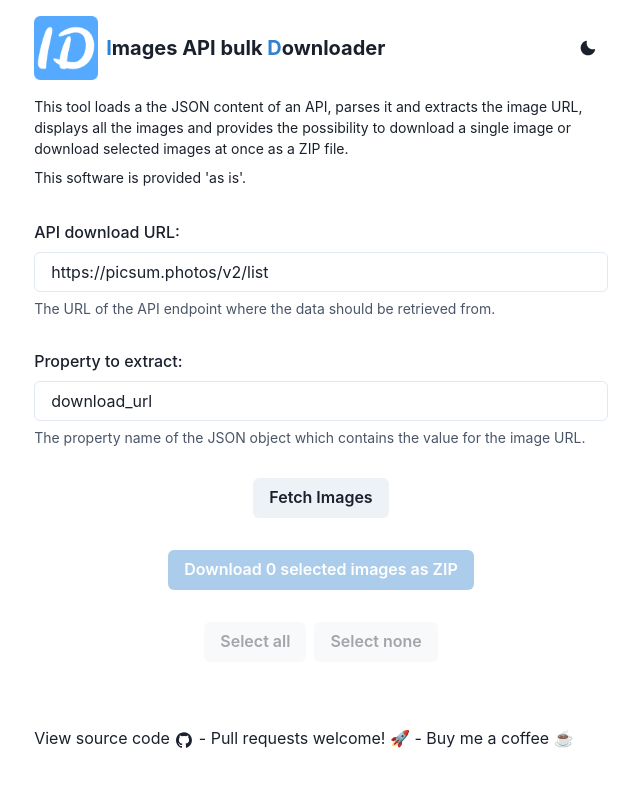
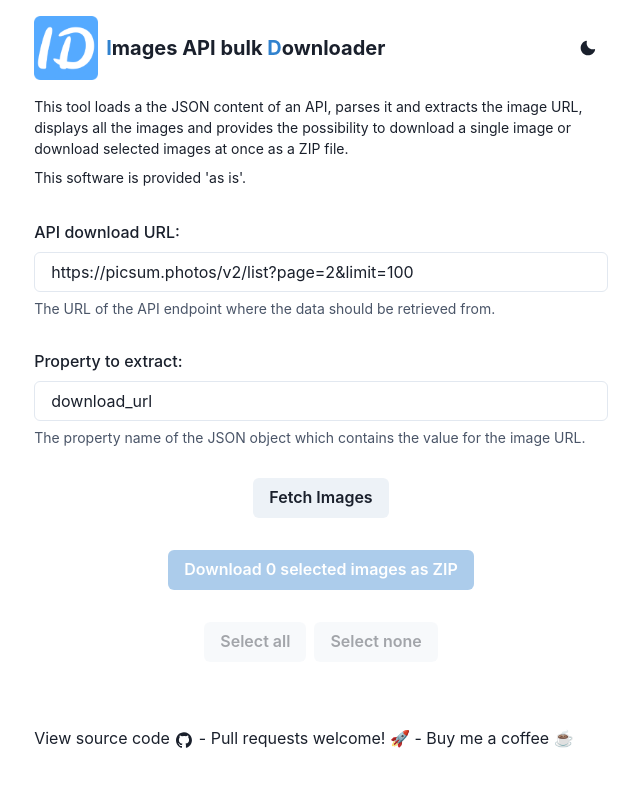
Before and after one commit to andihub/images-api-bulk-downloader, a Next.js app: page / in a window 1280 px wide. Shown: the top 786 px of the page, without its empty margins (319-959 px from the left). Built offline with nearby package versions, Linux system fonts and the light colour scheme.

Commit message:
add download progress

```diff
--- a/src/components/ImageDownloader.tsx
+++ b/src/components/ImageDownloader.tsx
@@ -8,6 +8,7 @@
   FormHelperText,
   FormLabel,
   Input,
+  Progress,
   SimpleGrid,
   Text,
   VStack,
@@ -18,12 +19,15 @@
 
 export function ImageDownloader() {
   const [imageList, setImageList] = useState<JSON[]>([]);
-  const [apiUrl, setApiUrl] = useState<string>("https://picsum.photos/v2/list");
+  const [apiUrl, setApiUrl] = useState<string>(
+    "https://picsum.photos/v2/list?page=2&limit=100"
+  );
   const [isDownloading, setIsDownloading] = useState(false);
   const [isFetching, setIsFetching] = useState(false);
   const [propertyToExtract, setPropertyToExtract] =
     useState<string>("download_url");
   const [selectedImages, setSelectedImages] = useState<number[]>([]);
+  const [downloadProgress, setDownloadProgress] = useState(0);
 
   const fetchImageList = async () => {
     try {
@@ -46,6 +50,7 @@
 
   const downloadImages = async () => {
     setIsDownloading(true);
+    setDownloadProgress(0);
     console.log("Starting image downloads...");
 
     const zip = new JSZip();
@@ -62,6 +67,7 @@
           const blob = await response.blob();
           zip.file(`image${index + 1}.jpg`, blob);
           console.log(`Downloaded image ${index + 1}`);
+          setDownloadProgress((index / selectedImagesData.length) * 100);
         } else {
           console.error(`Error downloading image: ${imageUrl}`);
         }
@@ -207,6 +213,11 @@
           >
             Download {selectedImages.length} selected images as ZIP
           </Button>
+          {isDownloading && (
+            <Box boxSize="full">
+              <Progress value={downloadProgress} size="md"></Progress>
+            </Box>
+          )}
           <ButtonGroup>
             <Button
               onClick={() => selectAllImages()}
```
